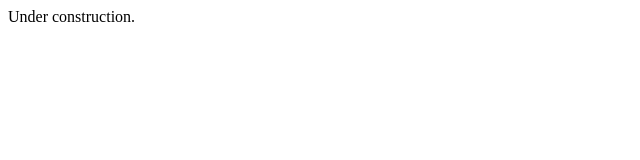
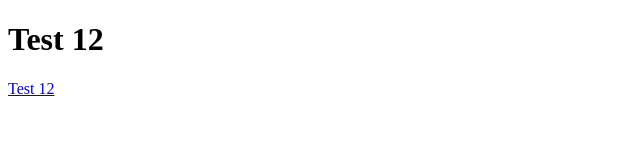
Before and after one commit to DevTorrent/AItOawnU4d37KGyKDvaXDneldPNn1zOmwBTUegE-2012-09-06T03-09-11.056Z, a plain HTML site: page index.html in a window 1280 px wide. Shown: the whole page, without its empty margins (0-640 px from the left). Drawn offline with Linux system fonts and the light colour scheme.

```diff
--- a/index.html
+++ b/index.html
@@ -3,5 +3,7 @@
   <head>
     <title>Test 12</title>
   </head>
-  <body>Under construction.</body>
+  <body>
+<h1>Test 12</h1>
+<p><a href="http://www.test.com">Test 12</a></p></body>
 </html>
```
